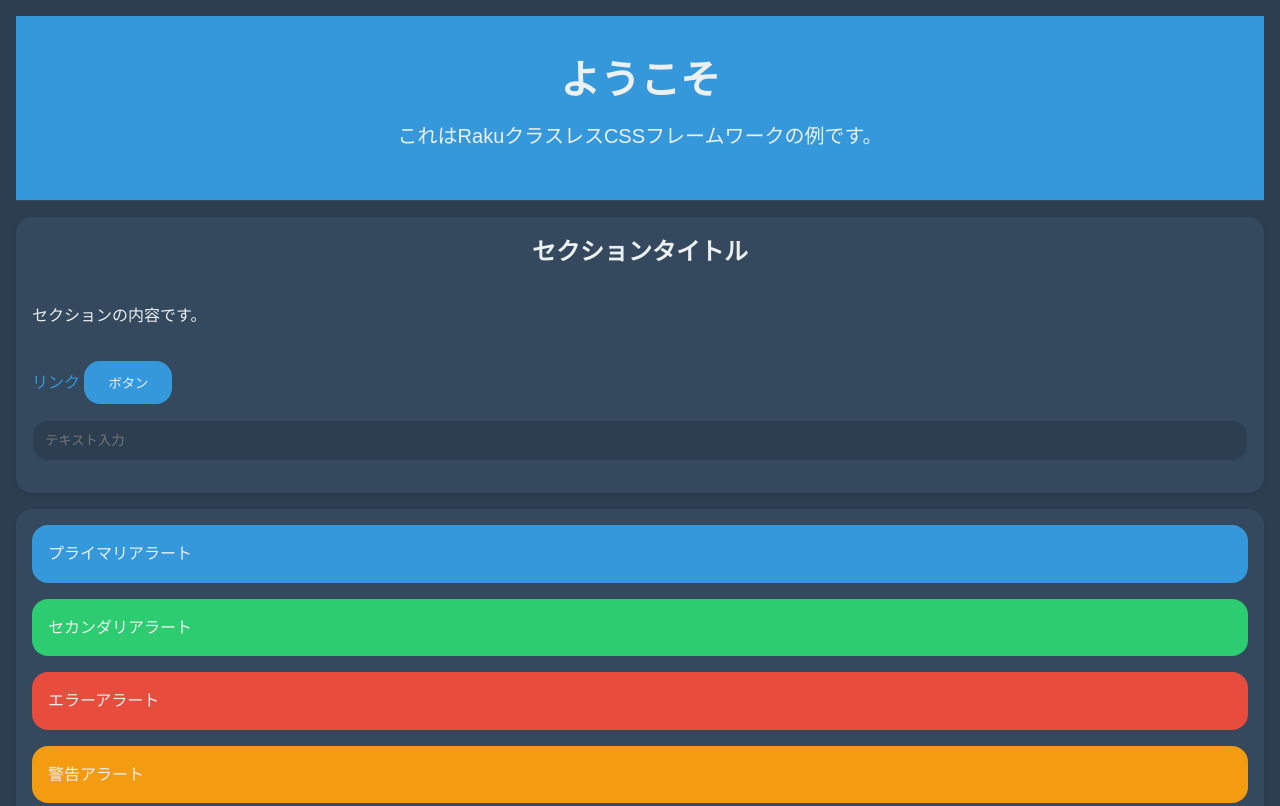
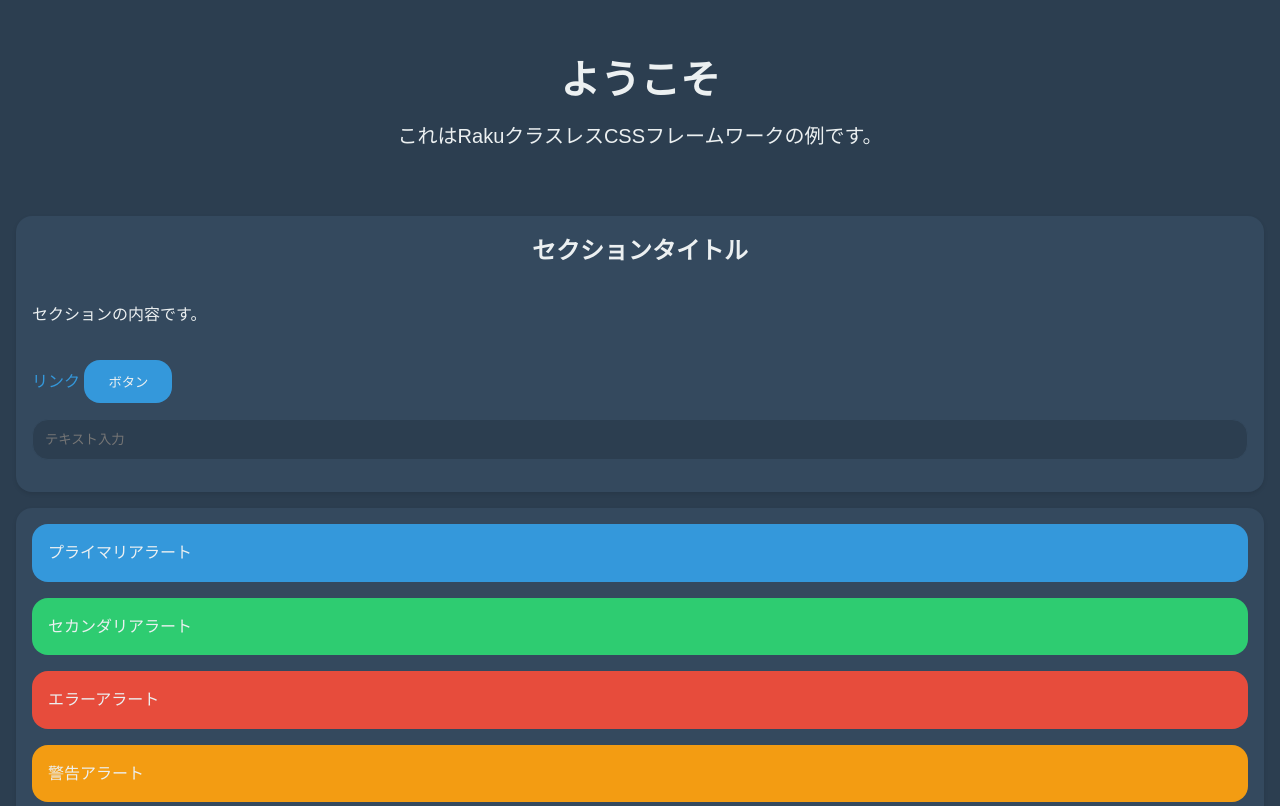
Before and after one commit to linkalls/raku, a plain HTML site: page index.html in a window 1280 px wide. Shown: the top 806 px of the page. Drawn offline with Linux system fonts and the light colour scheme.

Commit message:
Update raku.css

```diff
--- a/raku.css
+++ b/raku.css
@@ -1,196 +1,322 @@
 :root {
+
   --background-color: #2c3e50;
+
   --foreground-color: #ecf0f1;
+
   --primary-color: #3498db;
+
   --secondary-color: #2ecc71;
+
   --error-color: #e74c3c;
+
   --warning-color: #f39c12;
+
   --info-color: #8e44ad;
+
   --border-color: #34495e;
+
   --padding: 1rem;
+
   --margin: 1rem;
+
   --border-radius: 1rem;
+
 }
 
 /* 基本リセット */
+
 * {
+
   margin: 0;
+
   padding: 0;
+
   box-sizing: border-box;
+
 }
 
 body {
+
   background-color: var(--background-color);
+
   color: var(--foreground-color);
+
   font-family: 'Arial', sans-serif;
+
   line-height: 1.6;
+
   padding: var(--padding);
+
 }
 
 h1, h2, h3, h4, h5, h6, p, a, button, input, textarea, table, div, section, aside, header, main {
+
   margin-bottom: var(--margin);
+
 }
 
 a {
+
   color: var(--primary-color);
+
   text-decoration: none;
+
 }
 
 a:hover {
+
   text-decoration: underline;
+
 }
 
 button {
+
   background-color: var(--primary-color);
+
   color: var(--foreground-color);
+
   border: none;
+
   padding: 0.75rem 1.5rem;
+
   border-radius: var(--border-radius);
+
   cursor: pointer;
+
   margin-top: 1rem;
+
 }
 
 button:hover {
+
   background-color: var(--secondary-color);
+
 }
 
 input, textarea {
+
   background-color: var(--background-color);
+
   color: var(--foreground-color);
+
   border: 1px solid var(--border-color);
+
   padding: 0.75rem;
+
   border-radius: var(--border-radius);
+
   width: 100%;
+
 }
 
 input:focus, textarea:focus {
+
   border-color: var(--primary-color);
+
   outline: none;
+
 }
 
 header {
+
   text-align: center;
-  padding: 2rem 0;
-  background-color: var(--primary-color);
+
+  padding: 2rem 2rem;
+
   color: var(--foreground-color);
-  border-bottom: 1px solid var(--border-color);
 }
 
 header h1 {
+
   font-size: 2.5rem;
+
   margin-bottom: 0.5rem;
+
 }
 
 header p {
+
   font-size: 1.25rem;
+
 }
 
 section {
+
   padding: 2rem 0;
+
 }
 
 h2 {
+
   text-align: center;
+
   margin-bottom: 2rem;
+
 }
 
 .features {
+
   display: flex;
+
   justify-content: space-around;
+
   flex-wrap: wrap;
+
 }
 
 .features > div {
+
   background-color: var(--border-color);
+
   padding: 2rem;
+
   border-radius: var(--border-radius);
+
   width: calc(33.333% - 2rem);
+
   margin-bottom: 2rem;
+
   text-align: center;
+
   box-shadow: 0 4px 8px rgba(0, 0, 0, 0.1);
+
 }
 
 @media (max-width: 768px) {
+
   .features > div {
+
     width: 100%;
+
     margin-bottom: 1rem;
+
   }
+
 }
 
 h3 {
+
   font-size: 1.5rem;
+
   margin-bottom: 1rem;
+
 }
 
 pre, code {
+
   background-color: #34495e;
+
   padding: 1rem;
+
   border-radius: var(--border-radius);
+
   overflow: auto;
+
 }
 
 footer {
+
   text-align: center;
+
   padding: 1rem 0;
+
   background-color: #34495e;
+
   color: var(--foreground-color);
+
 }
 
 section, aside {
+
   background-color: var(--border-color);
+
   padding: var(--padding);
+
   border-radius: var(--border-radius);
+
   box-shadow: 0 2px 4px rgba(0, 0, 0, 0.1);
+
 }
 
 div[alert-type] {
+
   padding: var(--padding);
+
   border-radius: var(--border-radius);
+
   margin-bottom: var(--margin);
+
 }
 
 div[alert-type="primary"] {
+
   background-color: var(--primary-color);
+
   color: var(--foreground-color);
+
 }
 
 div[alert-type="secondary"] {
+
   background-color: var(--secondary-color);
+
 }
 
 div[alert-type="error"] {
+
   background-color: var(--error-color);
+
 }
 
 div[alert-type="warning"] {
+
   background-color: var(--warning-color);
+
 }
 
 div[alert-type="info"] {
+
   background-color: var(--info-color);
+
 }
 
 table {
+
   width: 100%;
+
   border-collapse: collapse;
+
   margin: var(--margin) 0;
+
 }
 
 thead {
+
   background-color: var(--border-color);
+
 }
 
 th, td {
+
   padding: var(--padding);
+
   border: 1px solid var(--border-color);
+
   text-align: left;
+
 }
 
 tbody tr:nth-child(odd) {
+
   background-color: var(--background-color);
+
 }
 
 tbody tr:hover {
+
   background-color: var(--secondary-color);
+
   color: var(--foreground-color);
+
 }
```
